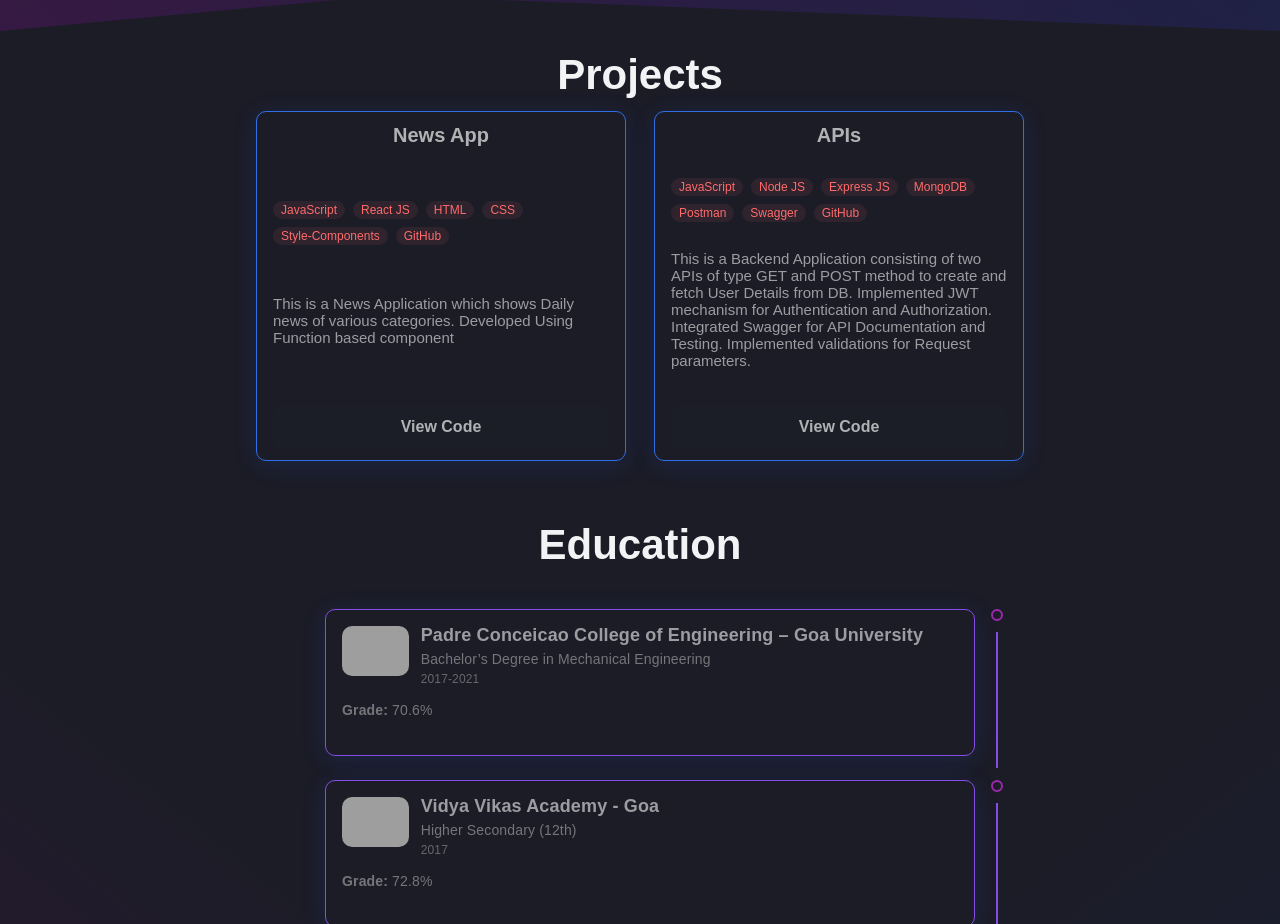
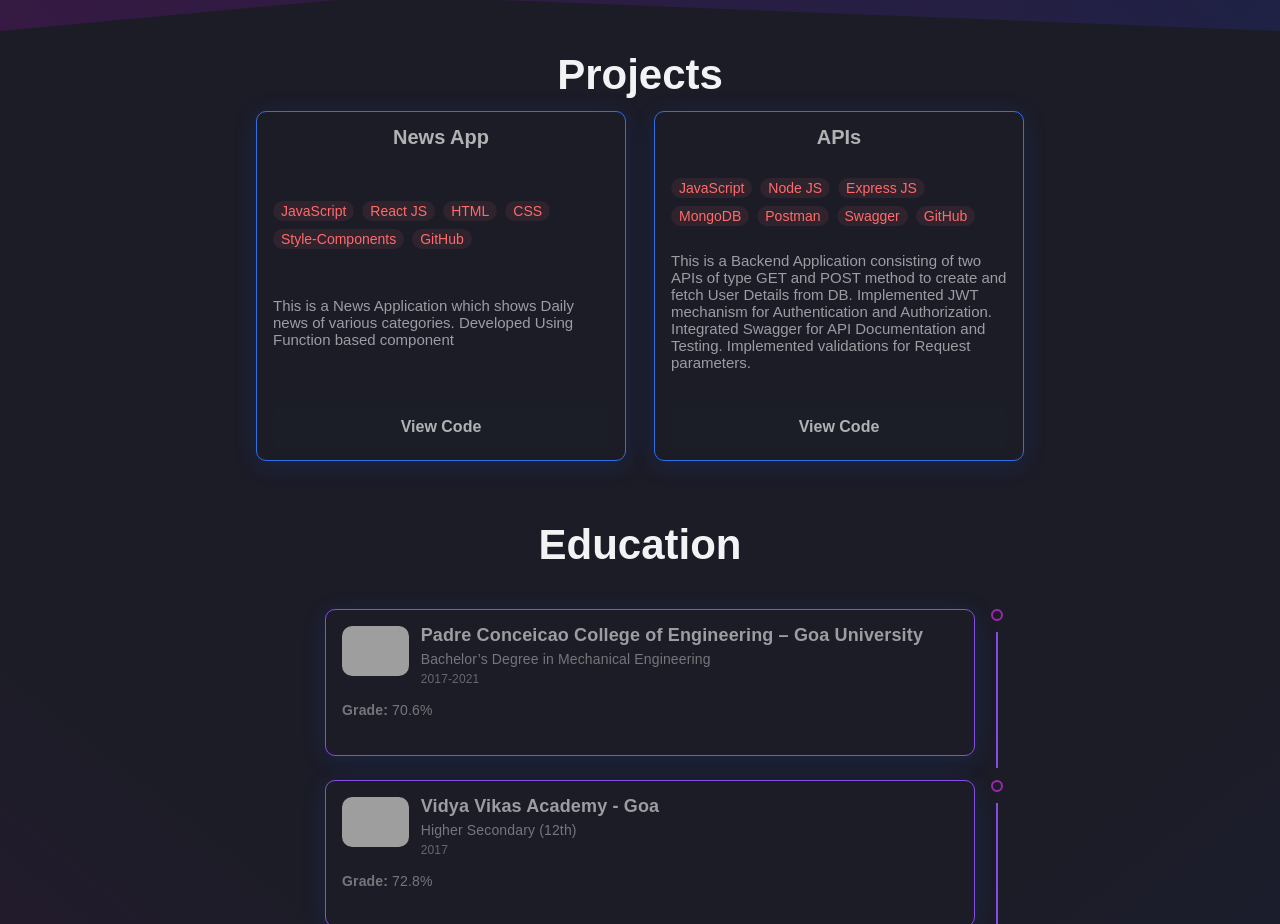
Before and after one commit to Ayush1099/Portfolio, a React (Create React App) app: page / in a window 1280 px wide. Shown: the part 2520-3444 px from the top of the page. Built offline with nearby package versions, Linux system fonts and the light colour scheme; grey boxes are pictures that could not be loaded.

Commit message:
Removed unwanted stuff

```diff
--- a/src/components/Cards/Project/ProjectCardStyle.js
+++ b/src/components/Cards/Project/ProjectCardStyle.js
@@ -78,21 +78,15 @@ export const Tags = styled.div`
     margin-top: 4px;
 `
 export const Tag = styled.span`
-    font-size: 12px;
+    font-size: 14px;
     font-weight: 400;
     color: ${({ theme }) => theme.primary};
     background-color: ${({ theme }) => theme.primary + 15};
     padding: 2px 8px;
     border-radius: 10px;
 `
-export const Details = styled.div`
-    width: 100%;
-    display: flex;
-    flex-direction: column;
-    gap: 0px;
-    padding: 0px 2px;
-`
 export const Title = styled.div`
+    margin-top: 2px;
     text-align: center;
     font-size: 20px;
     font-weight: 600;
--- a/src/components/Cards/Project/ProjectCards.js
+++ b/src/components/Cards/Project/ProjectCards.js
@@ -1,12 +1,10 @@
 import React from 'react'
-import { Card, Tags, Tag, Details, Title, Desc, Button } from "./ProjectCardStyle";
+import { Card, Tags, Tag, Title, Desc, Button } from "./ProjectCardStyle";
 
 const ProjectCards = ({ project }) => {
     return (
         <Card>
-            <Details>
-                <Title>{project.title}</Title>
-            </Details>
+            <Title>{project.title}</Title>
             <Tags>
                 {project.tags?.map((tag, index) => (
                     <Tag>{tag}</Tag>
```
